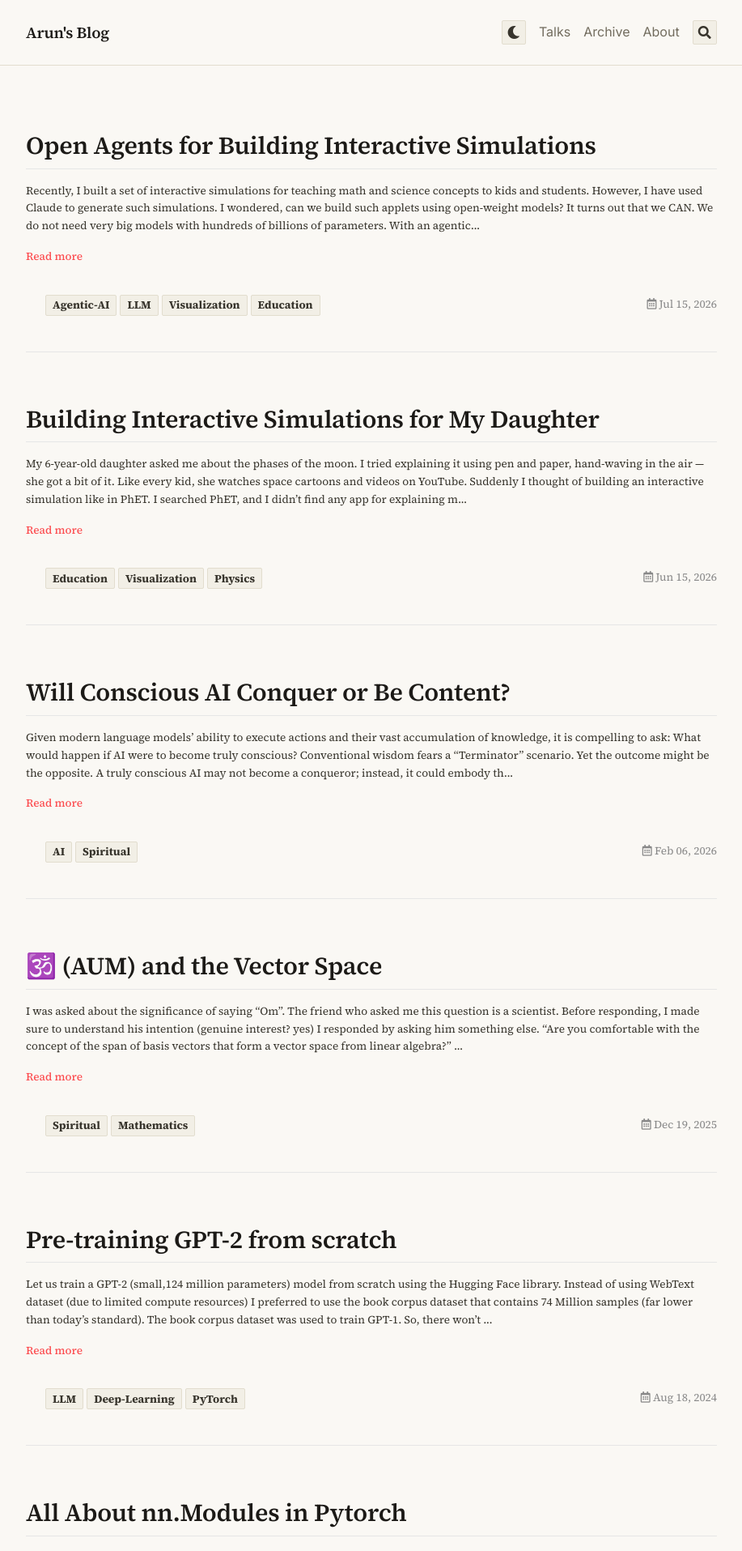
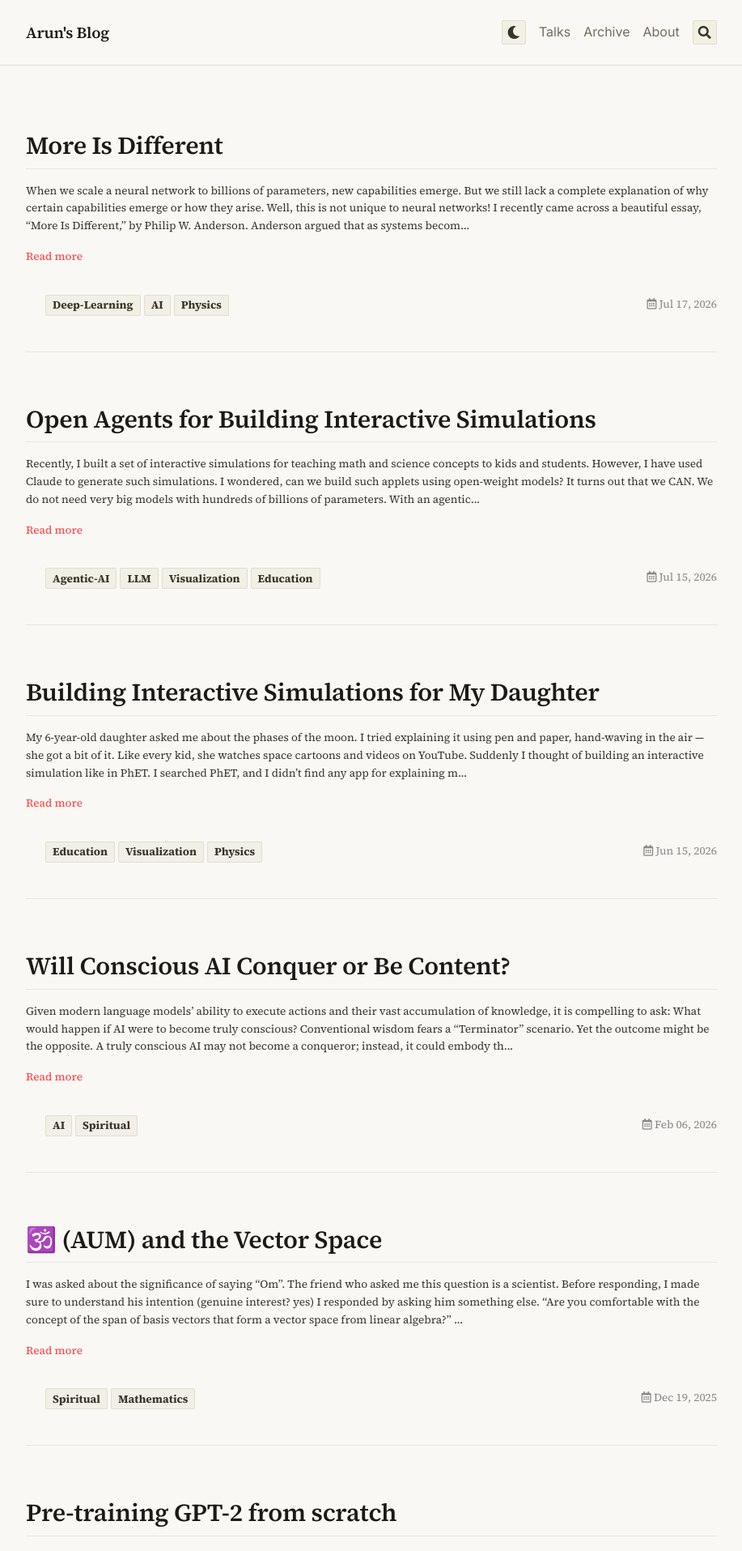
Before and after one commit to Arunprakash-A/Arunprakash-a.github.io, a Jekyll site: the page built from index.html, in a window 1280 px wide. Shown: the top 1915 px of the page at 81% size, without its empty margins (181-1098 px from the left). Built offline with Jekyll 4.4.1, drawn with Linux system fonts in a browser that asks for light colours; nearby versions of some CDN libraries; the list of posts is cut into pages by our own code; some of the changed text lies outside the part shown.

Commit message:
Add "More Is Different" post with inline SVG illustrations
- New post on emergence, reductionism vs. constructionism, and Anderson's
  1972 essay, tagged Deep-Learning AI Physics (Physics is a new tag)
- Two hand-drawn inline SVG figures (single unit -> circuit -> network;
  reductionism vs. constructionism) instead of static images, styled with
  the theme's CSS custom properties so they re-color with the dark mode
  toggle
- Add .essay-figure styling in custom.scss for figure/figcaption layout

```diff
--- /dev/null
+++ b/_posts/2026-07-17-More-Is-Different.md
@@ -0,0 +1,143 @@
+---
+title: "More Is Different"
+date: 2026-07-17
+tags: Deep-Learning AI Physics
+key: "MID1707"
+comment: true
+---
+
+When we scale a neural network to billions of parameters, new capabilities emerge. But we still lack a complete explanation of why certain capabilities emerge or how they arise. Well, this is not unique to neural networks!
+
+I recently came across a beautiful essay, *"More Is Different,"* by Philip W. Anderson. Anderson argued that as systems become larger and more complex, new principles emerge. The fundamental laws remain valid, but they are often insufficient to explain behaviour at higher levels of organisation.
+
+<figure class="essay-figure">
+<svg viewBox="0 0 720 200" xmlns="http://www.w3.org/2000/svg">
+  <style>
+    .n  { fill: var(--ink); }
+    .ns { fill: var(--ink-soft); }
+    .ln { stroke: var(--rule); stroke-width: 1.5; fill: none; }
+    .ar { stroke: var(--ink-faint); stroke-width: 1.6; fill: none; }
+    .ac { fill: var(--accent); }
+    .lbl{ fill: var(--ink-faint); font-family: Inter, -apple-system, sans-serif; font-size: 12px; text-anchor: middle; }
+  </style>
+  <defs>
+    <marker id="mid-arrow" viewBox="0 0 10 10" refX="8" refY="5" markerWidth="6" markerHeight="6" orient="auto-start-reverse">
+      <path d="M0,0 L10,5 L0,10 z" class="ar" style="fill: var(--ink-faint); stroke: none;"/>
+    </marker>
+  </defs>
+
+  <!-- a single unit -->
+  <circle cx="70" cy="115" r="9" class="n"/>
+  <text x="70" y="150" class="lbl">a single unit</text>
+
+  <line x1="95" y1="115" x2="185" y2="115" class="ar" marker-end="url(#mid-arrow)"/>
+
+  <!-- a small circuit -->
+  <g>
+    <line x1="280" y1="88"  x2="303" y2="103" class="ln"/>
+    <line x1="303" y1="103" x2="294" y2="131" class="ln"/>
+    <line x1="294" y1="131" x2="266" y2="131" class="ln"/>
+    <line x1="266" y1="131" x2="257" y2="103" class="ln"/>
+    <line x1="257" y1="103" x2="280" y2="88"  class="ln"/>
+    <line x1="280" y1="88"  x2="294" y2="131" class="ln"/>
+    <line x1="303" y1="103" x2="266" y2="131" class="ln"/>
+    <circle cx="280" cy="88"  r="6" class="ns"/>
+    <circle cx="303" cy="103" r="6" class="ns"/>
+    <circle cx="294" cy="131" r="6" class="ns"/>
+    <circle cx="266" cy="131" r="6" class="ns"/>
+    <circle cx="257" cy="103" r="6" class="ns"/>
+  </g>
+  <text x="280" y="150" class="lbl">a small circuit</text>
+
+  <line x1="318" y1="115" x2="503" y2="115" class="ar" marker-end="url(#mid-arrow)"/>
+
+  <!-- billions, connected -->
+  <g>
+    <line x1="602" y1="115" x2="594" y2="140" class="ln"/>
+    <line x1="594" y1="140" x2="573" y2="155" class="ln"/>
+    <line x1="573" y1="155" x2="547" y2="155" class="ln"/>
+    <line x1="547" y1="155" x2="526" y2="140" class="ln"/>
+    <line x1="526" y1="140" x2="518" y2="115" class="ln"/>
+    <line x1="518" y1="115" x2="526" y2="90"  class="ln"/>
+    <line x1="526" y1="90"  x2="547" y2="75"  class="ln"/>
+    <line x1="547" y1="75"  x2="573" y2="75"  class="ln"/>
+    <line x1="573" y1="75"  x2="594" y2="90"  class="ln"/>
+    <line x1="594" y1="90"  x2="602" y2="115" class="ln"/>
+    <line x1="560" y1="115" x2="602" y2="115" class="ln"/>
+    <line x1="560" y1="115" x2="573" y2="155" class="ln"/>
+    <line x1="560" y1="115" x2="526" y2="140" class="ln"/>
+    <line x1="560" y1="115" x2="526" y2="90"  class="ln"/>
+    <line x1="560" y1="115" x2="573" y2="75"  class="ln"/>
+    <circle cx="602" cy="115" r="4.5" class="ns"/>
+    <circle cx="594" cy="140" r="4.5" class="ns"/>
+    <circle cx="573" cy="155" r="4.5" class="ns"/>
+    <circle cx="547" cy="155" r="4.5" class="ns"/>
+    <circle cx="526" cy="140" r="4.5" class="ns"/>
+    <circle cx="518" cy="115" r="4.5" class="ns"/>
+    <circle cx="526" cy="90"  r="4.5" class="ns"/>
+    <circle cx="547" cy="75"  r="4.5" class="ns"/>
+    <circle cx="573" cy="75"  r="4.5" class="ns"/>
+    <circle cx="594" cy="90"  r="4.5" class="ns"/>
+    <circle cx="560" cy="115" r="4.5" class="n"/>
+    <circle cx="548" cy="125" r="3.5" class="ns"/>
+    <circle cx="572" cy="105" r="3.5" class="ns"/>
+  </g>
+  <text x="612" y="66" class="ac" style="font-size:20px;">&#10022;</text>
+  <text x="560" y="180" class="lbl">billions, connected</text>
+</svg>
+<figcaption>Figure 1 — simple units, combined at scale, start doing things none of them do alone.</figcaption>
+</figure>
+
+For example,
+
+- We can often explain the behaviour of an individual, but understanding families, societies, nations, and humanity requires new concepts and models.
+- We understand the laws governing individual atoms, yet explaining molecules, cells, living organisms, and even the universe requires additional levels of description.
+- We understand how individual neurons function. However, when billions of artificial neurons are connected into a large neural network, new capabilities emerge. These capabilities are difficult to predict from the behaviour of a single neuron or a much smaller network.
+
+We often use reductionism (breaking systems down into their smallest components). It has transformed physics, chemistry, biology,... but constructionism asks a different question. How do simple components, when combined, give rise to entirely new behaviour?
+
+<figure class="essay-figure">
+<svg viewBox="0 0 640 210" xmlns="http://www.w3.org/2000/svg">
+  <style>
+    .n  { fill: var(--ink); }
+    .ns { fill: var(--ink-soft); }
+    .ar { stroke: var(--ink-faint); stroke-width: 1.6; fill: none; }
+    .rl { stroke: var(--rule); stroke-width: 1.5; stroke-dasharray: 4 4; }
+    .ac { fill: var(--accent); }
+    .lbl{ fill: var(--ink-faint); font-family: Inter, -apple-system, sans-serif; font-size: 13px; text-anchor: middle; }
+  </style>
+  <defs>
+    <marker id="rc-arrow" viewBox="0 0 10 10" refX="8" refY="5" markerWidth="6" markerHeight="6" orient="auto-start-reverse">
+      <path d="M0,0 L10,5 L0,10 z" style="fill: var(--ink-faint); stroke: none;"/>
+    </marker>
+  </defs>
+
+  <!-- reductionism: whole -> parts -->
+  <rect x="40" y="28" width="90" height="46" rx="14" class="n"/>
+  <line x1="150" y1="51" x2="235" y2="51" class="ar" marker-end="url(#rc-arrow)"/>
+  <circle cx="270" cy="35" r="7" class="ns"/>
+  <circle cx="300" cy="58" r="7" class="ns"/>
+  <circle cx="332" cy="38" r="7" class="ns"/>
+  <circle cx="357" cy="60" r="7" class="ns"/>
+  <text x="320" y="98" class="lbl">Reductionism — break the whole into its parts</text>
+
+  <line x1="20" y1="108" x2="620" y2="108" class="rl"/>
+
+  <!-- constructionism: parts -> whole (+ surprise) -->
+  <circle cx="55"  cy="140" r="7" class="ns"/>
+  <circle cx="85"  cy="160" r="7" class="ns"/>
+  <circle cx="117" cy="142" r="7" class="ns"/>
+  <circle cx="142" cy="162" r="7" class="ns"/>
+  <line x1="170" y1="150" x2="255" y2="150" class="ar" marker-end="url(#rc-arrow)"/>
+  <rect x="290" y="125" width="112" height="50" rx="16" class="n"/>
+  <text x="388" y="122" class="ac" style="font-size:20px;">&#10022;</text>
+  <text x="320" y="200" class="lbl">Constructionism — parts combine, but the whole surprises us</text>
+</svg>
+<figcaption>Figure 2 — the same parts, assembled, can behave in ways the parts never hinted at.</figcaption>
+</figure>
+
+That question remains open across many disciplines, from physics and biology to neuroscience and artificial intelligence. Perhaps AI is reminding us of a lesson nature has been teaching all along.
+
+---
+
+*P. W. Anderson, "More Is Different," Science, Vol. 177, No. 4047 (1972), pp. 393–396.*
--- a/_sass/custom.scss
+++ b/_sass/custom.scss
@@ -215,6 +215,25 @@
   &:hover, &:focus { color: var(--accent) !important; }
 }
 
+/* -- inline essay figures (hand-drawn SVG diagrams in post bodies) -------- */
+
+.essay-figure {
+  max-width: 34rem;
+  margin: map-get($spacers, 4) auto;
+  text-align: center;
+  svg {
+    width: 100%;
+    height: auto;
+    display: block;
+  }
+  figcaption {
+    margin-top: map-get($spacers, 2);
+    font-family: $sans;
+    font-size: .8rem;
+    color: var(--ink-faint);
+  }
+}
+
 /* -- article content: serif reading column -------------------------------- */
 
 .article__content {
```
